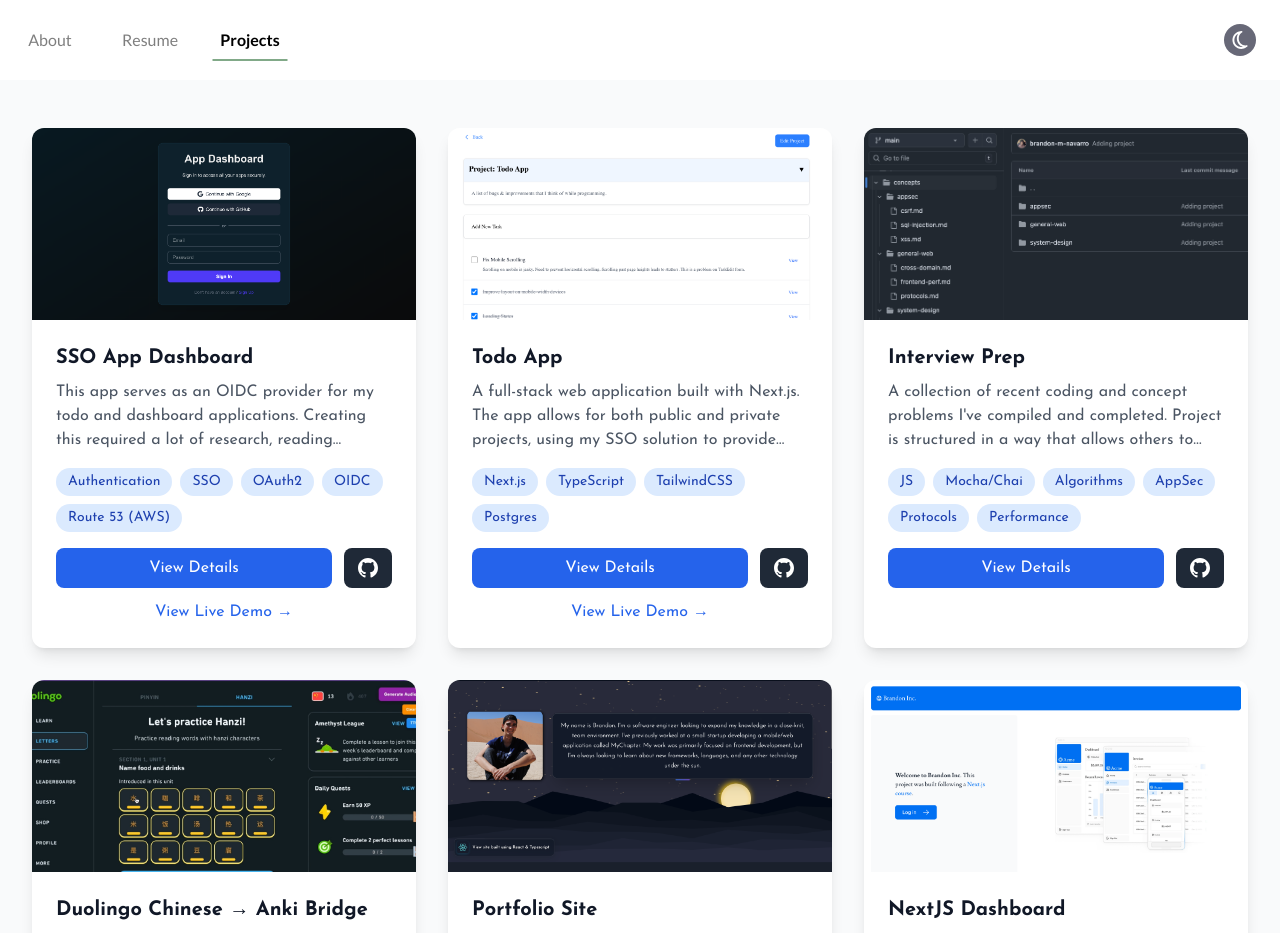
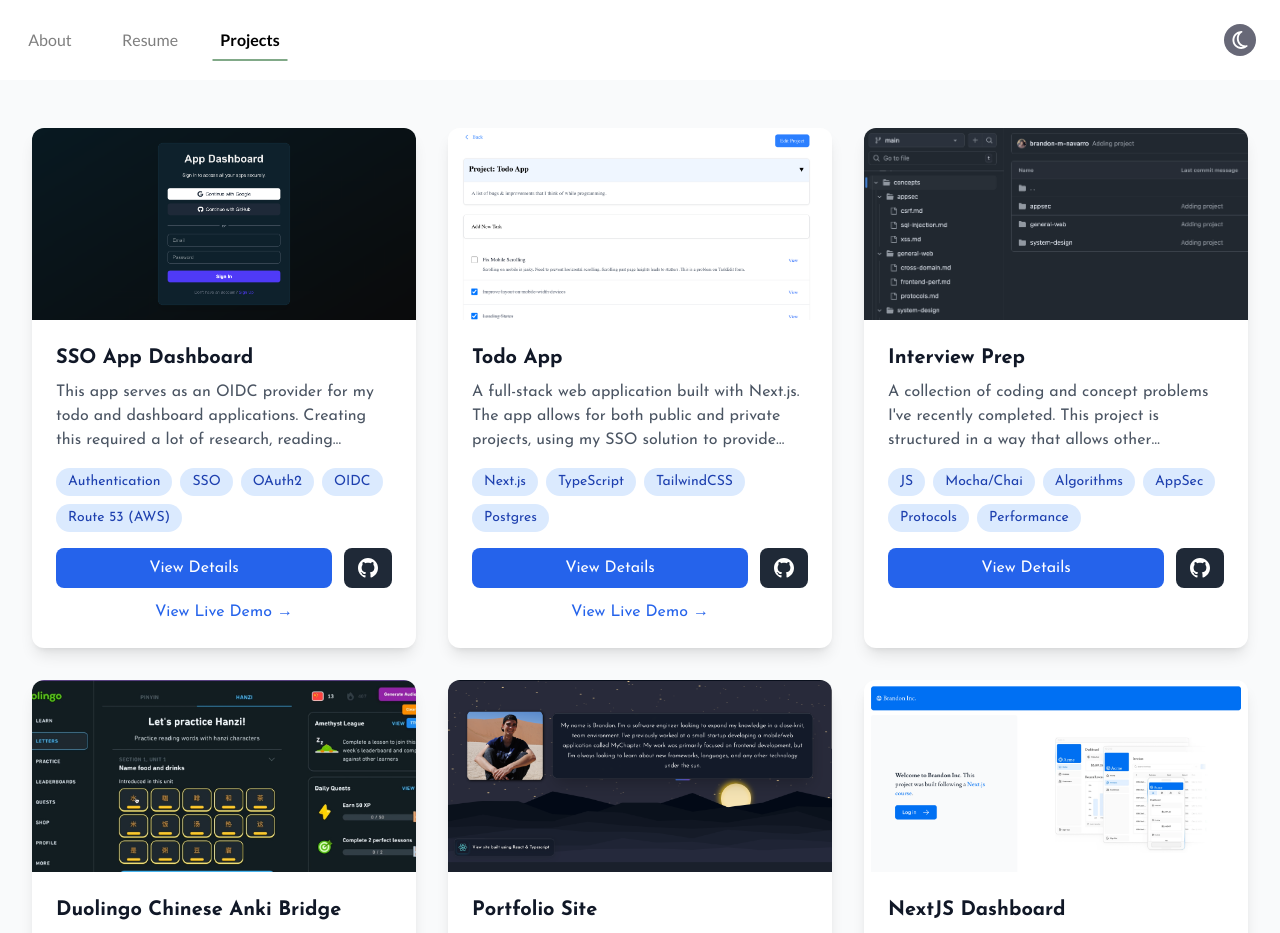
Before and after one commit to brandon-m-navarro/nextjs-site, a Next.js app: page /projects in a window 1280 px wide. Shown: the top 933 px of the page. Built offline with nearby package versions, Linux system fonts and the light colour scheme.

Commit message:
Expanded description of interview prep project

```diff
--- a/app/projects/page.tsx
+++ b/app/projects/page.tsx
@@ -50,7 +50,7 @@
     id: "10",
     title: "Interview Prep",
     description: "",
-    longDescription: "A collection of recent coding and concept problems I've compiled and completed. Project is structured in a way that allows others to clone the repo, implement their own solutions, and run them against Mocha/Chai tests.",
+    longDescription: "A collection of coding and concept problems I've recently completed. This project is structured in a way that allows other developers to use it as a learning/practice tool. While most of these problems are common across different sites, all coding solutions were implemented by me. The solutions contain comments to help provide clarity for why certain algorithms were used, along with their time/space complexity, where appropriate.",
     image: "/interview-prep.png",
     mobileImage: "/interview-prep.png",
     link: "/",
@@ -60,7 +60,7 @@
   },
   {
     id: "3",
-    title: "Duolingo Chinese → Anki Bridge",
+    title: "Duolingo Chinese Anki Bridge",
     description: "",
     longDescription: "I enjoy using Duolingo, but not having a dedicated flashcard feature for vocab felt a bit limiting. My tool streamlines the creation of Anki flashcards from your lessons. It complies with Duolingo's TOS by not scraping their copyrighted assets; instead, it extracts the Hanzi characters along with their Pinyin counterpart and English translations, then uses external TTS services to generate new audio. Check out the README on GitHub for a demo of the workflow.",
     image: "/duo.png",
```
